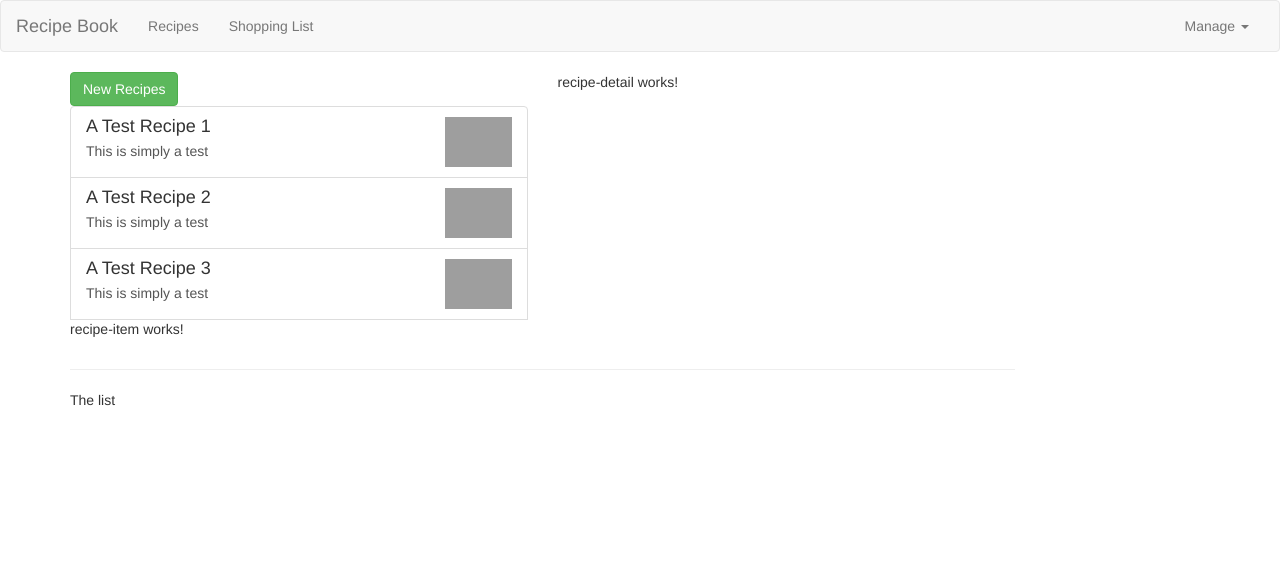
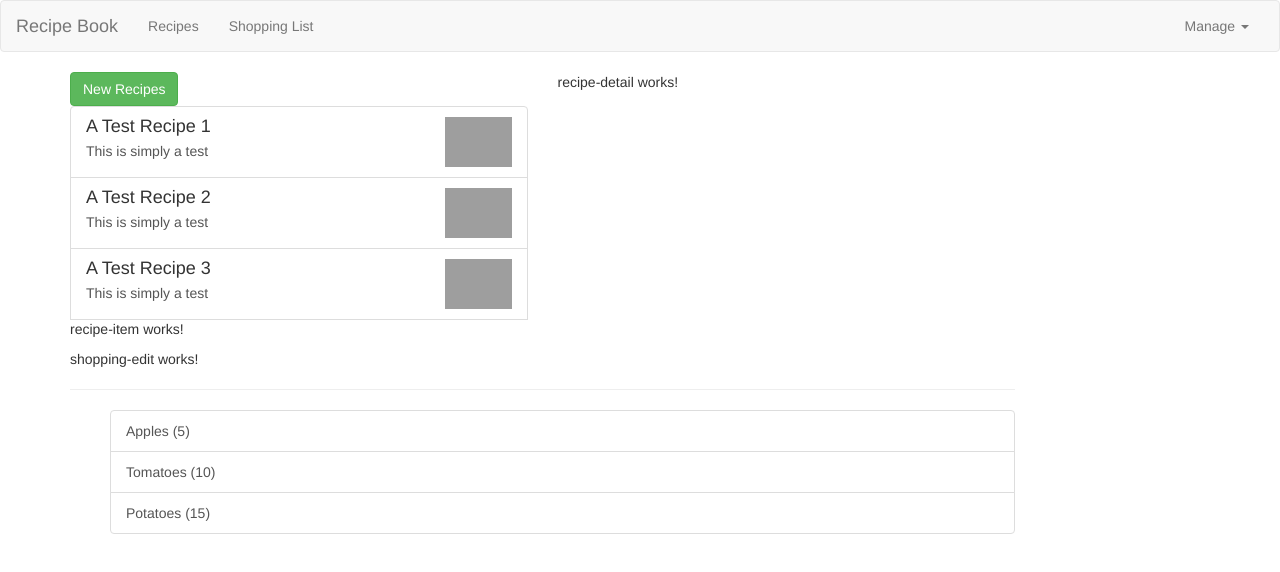
Before and after one commit to kauefontes/RecipesAndShoppingList, an Angular app: page / in a window 1280 px wide. Shown: the top 572 px of the page. Built offline with nearby package versions, Linux system fonts and the light colour scheme; grey boxes are pictures that could not be loaded.

Commit message:
Showing list of ingredients

```diff
--- a/src/app/shopping-list/shopping-list.component.html
+++ b/src/app/shopping-list/shopping-list.component.html
@@ -1,6 +1,14 @@
 <div class="row">
   <div class="col-xs-10">
+    <app-shopping-edit></app-shopping-edit>
     <hr>
-    <p>The list</p>
+    <ul class="ist-group">
+      <a
+        class="list-group-item"
+        style="cursor: pointer"
+      *ngFor="let ingredient of ingredients">
+        {{ ingredient.name }} ({{ ingredient.amount}})
+      </a>
+    </ul>
   </div>
 </div>
```
